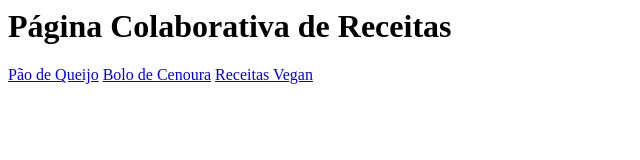
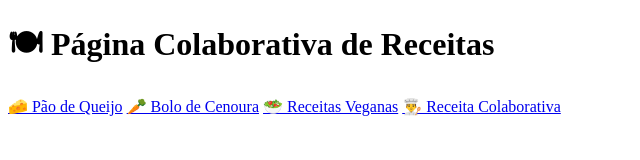
Before and after one commit to PedroDuarte03/Receitas_PedroDuarte, a plain HTML site: page src/index.html in a window 1280 px wide. Shown: the whole page, without its empty margins (0-640 px from the left). Drawn offline with Linux system fonts and the light colour scheme.

Commit message:
Restore missing recipe pages

```diff
--- a/src/index.html
+++ b/src/index.html
@@ -1,6 +1,26 @@
-<!-- Página inicial do projeto -->
-<h1>Página Colaborativa de Receitas</h1>
+<!DOCTYPE html>
+<html lang="pt">
+<head>
+    <meta charset="UTF-8">
+    <title>Receitas Colaborativas</title>
+    <link rel="stylesheet" href="style.css">
+</head>
 
-<a href="receitas/pao-de-queijo.html">Pão de Queijo</a>
-<a href="receitas/bolo-cenoura.html">Bolo de Cenoura</a>
-<a href="receitas/receitas-vegan.html">Receitas Vegan</a>
+<body>
+
+<div class="container">
+
+<h1>🍽 Página Colaborativa de Receitas</h1>
+
+<a href="receitas/pao-de-queijo.html">🧀 Pão de Queijo</a>
+
+<a href="receitas/bolo-cenoura.html">🥕 Bolo de Cenoura</a>
+
+<a href="receitas/receitas-vegan.html">🥗 Receitas Veganas</a>
+
+<a href="receitas/receita-colaborativa.html">👨‍🍳 Receita Colaborativa</a>
+
+</div>
+
+</body>
+</html>
```
